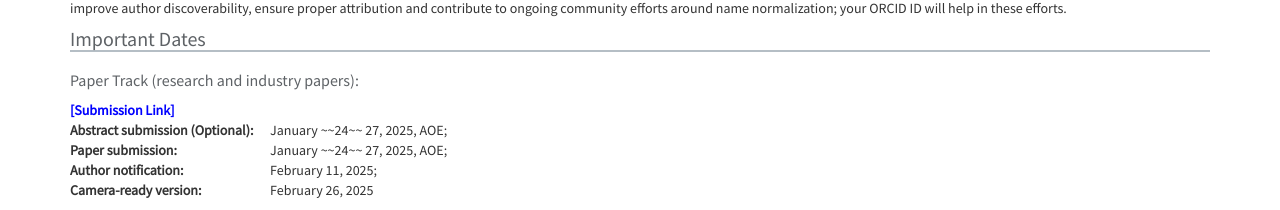
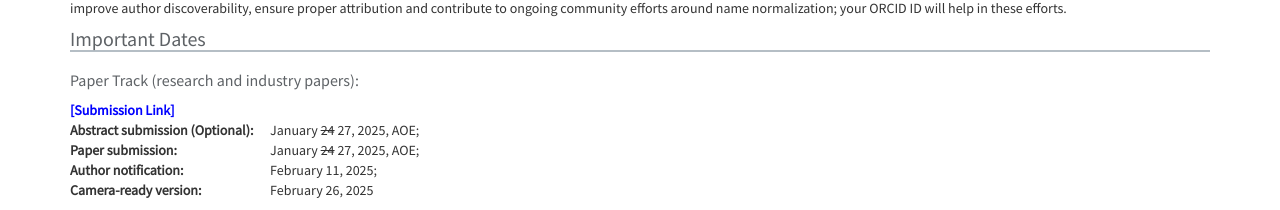
Before and after one commit to ltb2025/ltb2025.github.io, a plain HTML site: page index.html in a window 1280 px wide. Shown: the part 1540-1750 px from the top of the page. Drawn offline with nearby package versions, Linux system fonts and the light colour scheme.

Commit message:
Update index.html

```diff
--- a/index.html
+++ b/index.html
@@ -178,11 +178,11 @@
       <a href="https://ltb2025.hotcrp.com/" target="_blank" style="color:blue;"><b>[Submission Link]</b></a>
       <tr>
         <td style="width:200px"><b>Abstract submission (Optional):</b></td>
-        <td>January ~~24~~ 27, 2025, AOE;</td>
+        <td>January <s>24</s> 27, 2025, AOE;</td>
       </tr>
       <tr>
         <td style="width:200px"><b>Paper submission:</b></td>
-        <td>January ~~24~~ 27, 2025, AOE;</td>
+        <td>January <s>24</s> 27, 2025, AOE;</td>
       </tr>
       <tr>
         <td style="width:200px"><b>Author notification:</b></td>
```
